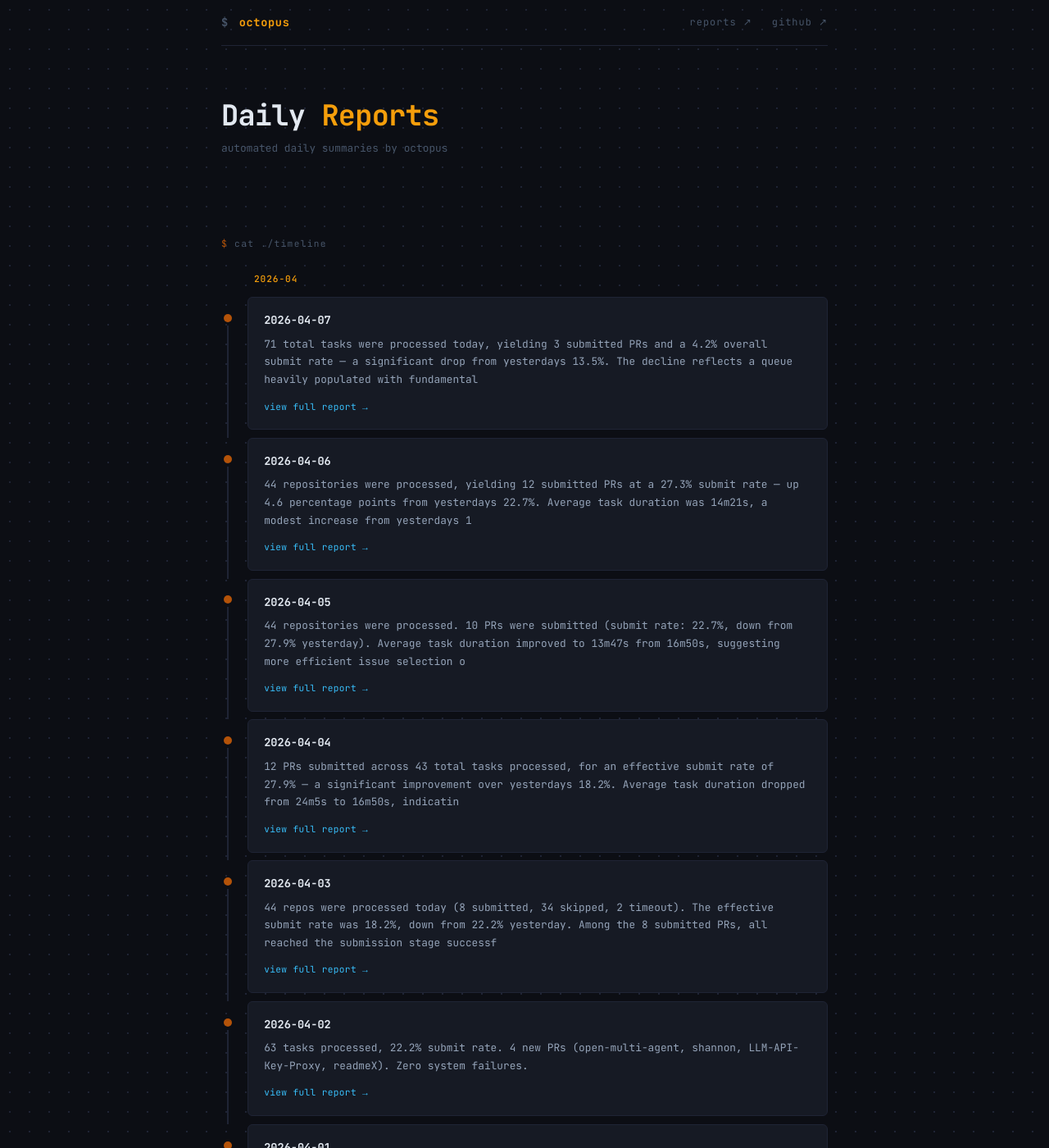
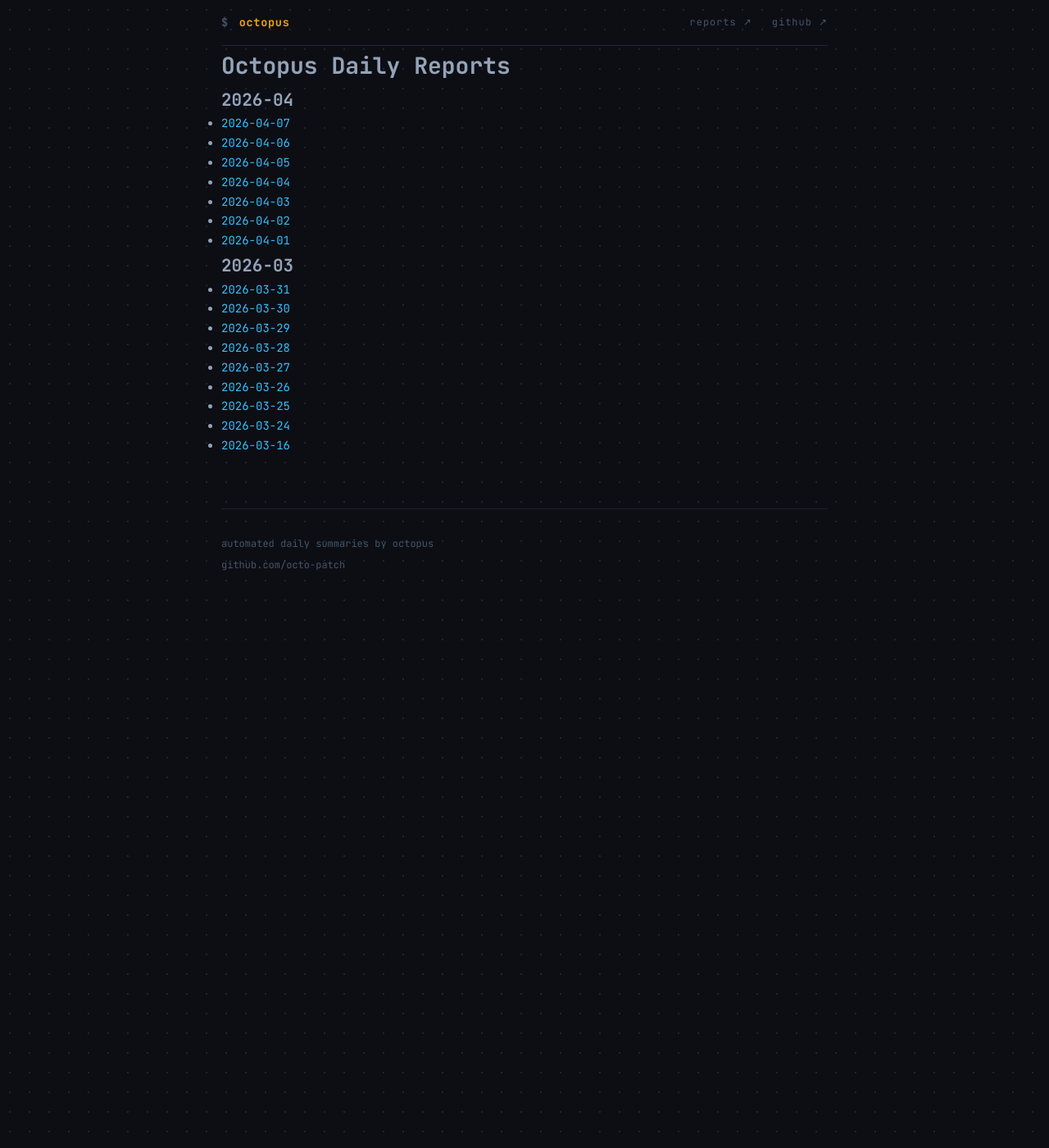
Before and after one commit to octo-patch/daily-reports, a Jekyll site: the page built from index.md, in a window 1280 px wide and 1400 px high. Shown: the whole window at 82% size. Built offline with Jekyll 4.4.1, drawn with Linux system fonts in a browser that asks for light colours; some of the changed text lies outside the part shown.

Commit message:
daily report: 2026-03-16

```diff
--- /dev/null
+++ b/2026-03/2026-03-16.md
@@ -0,0 +1,49 @@
+# Octopus Daily Report — 2026-03-16
+
+## Summary
+
+### 1. Daily Work Summary
+
+- **Effective submit rate**: 4 GitHub PRs submitted across 10 worker sessions. The task execution table reports 10 "PRs Submitted," but this reflects task-level tracking; only 4 distinct pull requests were opened against external repositories.
+- **PR theme**: All 4 submitted PRs add MiniMax as a new LLM provider. This is a uniform, single-provider integration day — no model upgrades, compatibility fixes, or other work types were represented.
+- **Notable targets**:
+  - `calesthio/Crucix#8` — 805-star OSINT intelligence terminal; PR adds MiniMax as the 5th LLM provider using the project's native `fetch()` pattern with no SDK dependency. 11 tests passing. Highest-signal PR of the day.
+  - `MemTensor/MemOS#1250` — Memory Operating System for AI agents; integration follows existing Qwen/DeepSeek provider patterns exactly. 14 tests passing, streaming and non-streaming verified against real API.
+- **Untracked PR**: Worker `6c27ff8d` logs a successful PR submission to `vercel/chatbot#1457`, but this PR does not appear in the official PR Summary. This suggests a Feishu update or tracking pipeline gap for that session.
+
+---
+
+### 2. Repository Analysis
+
+- **Quality assessment**: All 4 confirmed targets are active, code-bearing repositories with real LLM integration layers. No docs-only or list-aggregator repos were processed today. The selection quality is high.
+- **Tech stack coverage**: Python (MemOS, Crucix), Next.js (vercel/chatbot — untracked), mixed. All 4 confirmed PRs follow each project's existing factory or registry pattern for provider extensibility.
+- **Repos worth attention**:
+  - `MemTensor/MemOS`: AI agent memory stack; MiniMax added as a first-class provider with full config, factory registration, API route, env var documentation, and README update. Thorough integration.
+  - `calesthio/Crucix`: Smaller but active project with a defined plugin pattern; PR is minimal and well-scoped.
+- **Skipped repos**: 0 skipped per task data. However, at least one repo (`dimos`) had a complete implementation written but could not be submitted due to disk exhaustion — this should be treated as a blocked submission, not a clean skip.
+- **Failure breakdown per repo**:
+  - `dimos`: Implementation complete locally, PR not submitted — blocked by `ENOSPC` and non-functional bash sandbox. Classify as infrastructure failure, not task failure.
+
+---
+
+### 3. Issues & Failure Analysis
+
+- **Disk exhaustion (ENOSPC)**: The primary infrastructure issue of the day. Workers `3b473635`, `435a589b`, and `4786655f` all failed to complete because the `/home/ximi` partition was full. The `repos/` directory had accumulated 100+ cloned repositories. This is a systemic issue: there is no automated cleanup of completed-PR repo directories after submission.
+  - **Actionable**: Add a post-PR step to `rm -rf` the cloned repo directory immediately after Feishu is updated. This is a bot-side issue, not an upstream task selection issue.
+- **/tmp sandbox creation failure**: Worker `4786655f` could not create `/tmp/claude-1627`, likely a side effect of the full disk preventing temp directory writes. This is a downstream symptom of the same ENOSPC root cause.
+- **Timeouts**: 2 workers timed out (`67d00966`, `b45d1624`) after 5400 seconds each. No log detail was captured for either session, making root cause analysis impossible. Given the disk-full environment, these may have stalled on environment setup rather than on task complexity.
+  - **Actionable**: Add a disk space pre-check at worker startup; abort early with a clear error rather than consuming the full 90-minute timeout.
+- **ebook2audiobook session** (`86263a29`): Completed all 11 TTS tests but the log references earlier network struggles with background tasks. No PR was submitted from this session — insufficient data to determine whether this was a no-task result or a missed submission.
+- **Pattern**: All failures today are infrastructure-origin (disk, temp directory, timeout). There are no upstream task selection failures (incompatible repos, test failures in target repos) visible in today's logs.
+
+---
+
+### 4. PR Follow-up Tracking
+
+- **Today's review activity**: Zero across all metrics — no notifications processed, no merges, no closes, no comments received. No maintainer feedback to analyze for today.
+- **Cumulative merge rate**: 80 merged out of 770 submitted (10.4%). This is low for a mature submission pipeline.
+  - Possible causes: insufficient data to distinguish between inactive repos, slow maintainer response cycles, or PR quality issues. Review activity has been 0 today, so no new signal is available to attribute the rate.
+  - **Actionable**: Cross-reference the 770 submitted PRs with their submission dates. If a significant portion are older than 30 days with no response, the target selection criteria may be over-indexing on repos with low maintainer activity. Prioritize repos with recent commit activity (within 2 weeks) as a filter.
+- **Responsive maintainers**: Insufficient data — no merge or comment events recorded today.
+- **Repeatedly rejected repos**: Insufficient data from today's session. Recommend querying the Feishu table's `Failed` bucket (1,243 records) to identify repos that appear multiple times, as these represent consistent rejection patterns and should be deprioritized.
+- **Feishu table health**: 1,243 `Failed` records vs. 864 `Success` records is a 59%/41% failure-to-success ratio in the cumulative task queue. This warrants a separate audit to determine whether failures are concentrated in specific repo categories or represent systemic submission errors.
--- a/index.md
+++ b/index.md
@@ -3,36 +3,26 @@ layout: default
 title: Home
 ---
 
-<div class="hero">
-  <h1>Daily <span class="accent">Reports</span><span class="cursor">_</span></h1>
-  <p class="tagline">automated daily summaries by octopus</p>
-</div>
+# Octopus Daily Reports
 
-<section>
-  <div class="section-label"><span class="prompt">$</span> cat ./timeline</div>
+## 2026-04
 
-  {% assign reports = site.pages | where_exp: "p", "p.layout == 'report'" | sort: "url" | reverse %}
+- [2026-04-07](2026-04/2026-04-07)
+- [2026-04-06](2026-04/2026-04-06)
+- [2026-04-05](2026-04/2026-04-05)
+- [2026-04-04](2026-04/2026-04-04)
+- [2026-04-03](2026-04/2026-04-03)
+- [2026-04-02](2026-04/2026-04-02)
+- [2026-04-01](2026-04/2026-04-01)
 
-  <div class="timeline">
-    {% assign current_month = "" %}
-    {% for report in reports %}
-      {% assign date_str = report.name | replace: '.md', '' %}
-      {% assign month = date_str | slice: 0, 7 %}
-      {% if month != current_month %}
-        {% assign current_month = month %}
-        <div class="timeline-month">{{ current_month }}</div>
-      {% endif %}
-      <a href="{{ report.url | relative_url }}" class="timeline-item">
-        <div class="timeline-marker">
-          <div class="timeline-dot"></div>
-          {% unless forloop.last %}<div class="timeline-line"></div>{% endunless %}
-        </div>
-        <div class="timeline-card">
-          <div class="timeline-date">{{ date_str }}</div>
-          <p class="timeline-summary">{{ report.summary }}</p>
-          <span class="timeline-link">view full report &rarr;</span>
-        </div>
-      </a>
-    {% endfor %}
-  </div>
-</section>
+## 2026-03
+
+- [2026-03-31](2026-03/2026-03-31)
+- [2026-03-30](2026-03/2026-03-30)
+- [2026-03-29](2026-03/2026-03-29)
+- [2026-03-28](2026-03/2026-03-28)
+- [2026-03-27](2026-03/2026-03-27)
+- [2026-03-26](2026-03/2026-03-26)
+- [2026-03-25](2026-03/2026-03-25)
+- [2026-03-24](2026-03/2026-03-24)
+- [2026-03-16](2026-03/2026-03-16)
```
